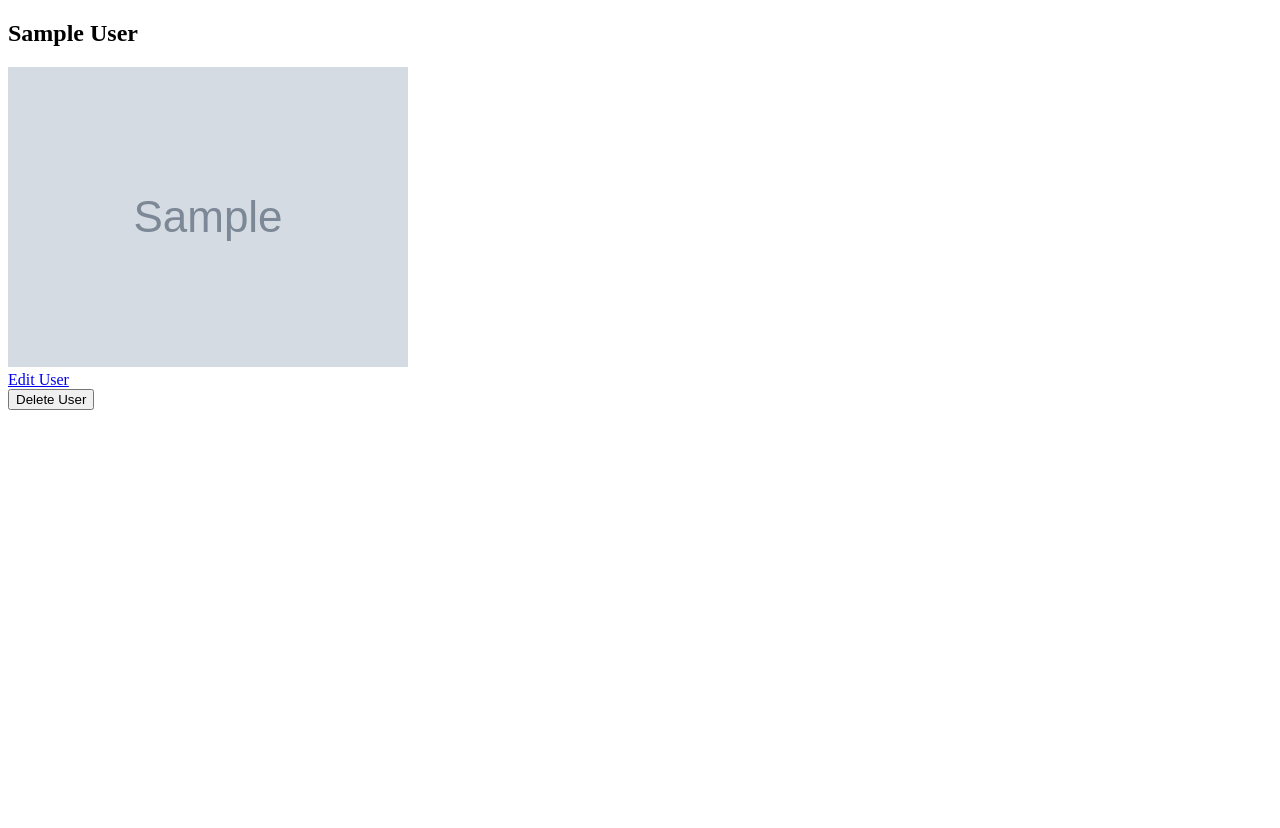
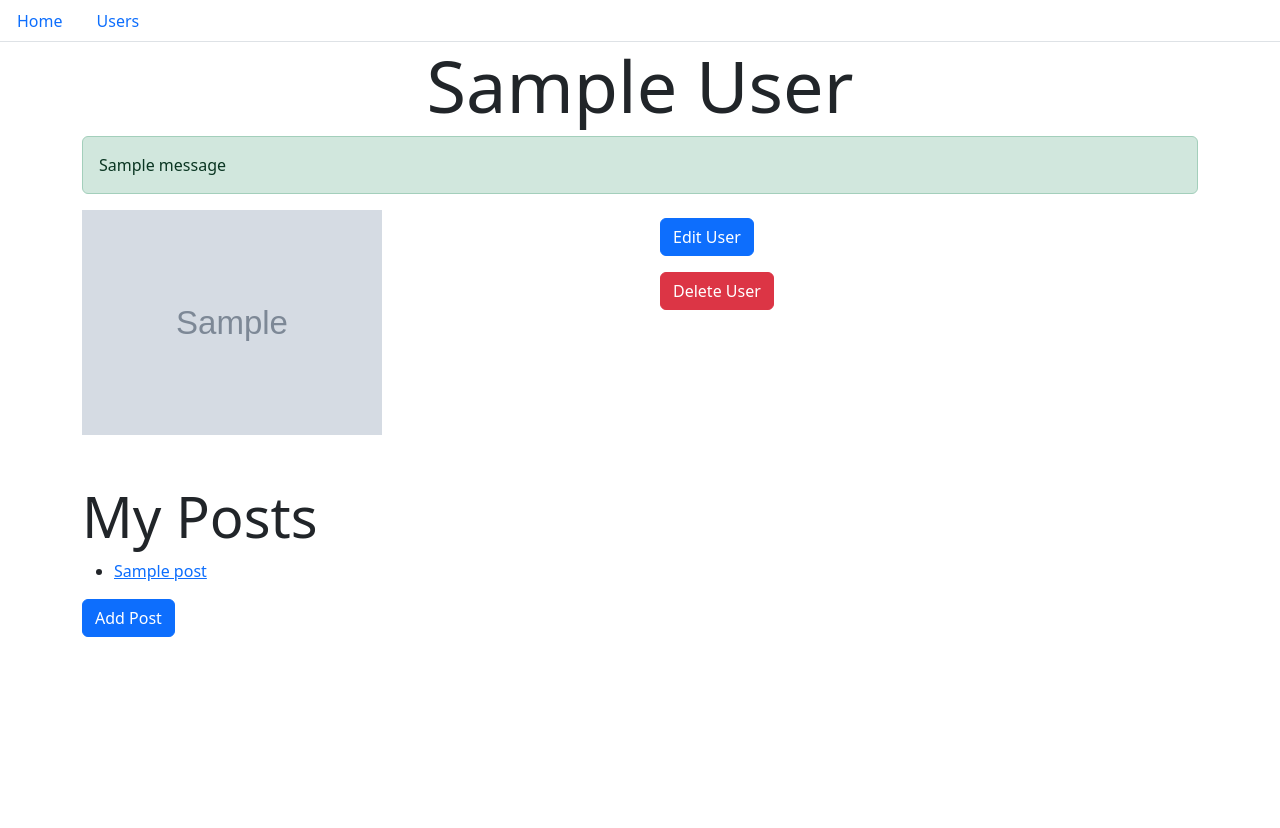
Before and after one commit to kelc14/blogly_app, a Flask app: page /users/1 in a window 1280 px wide. After the commit the page ends 637 px from the top, so only its background shows below. Run offline with Flask 2, Linux system fonts and the light colour scheme; tables that the repository leaves empty hold one stand-in row (values such as "Sample post"); grey boxes marked "Sample" are stand-in pictures; one stand-in notice (Sample message) is shown.

Commit message:
completed part 2 and further study

```diff
--- a/app.py
+++ b/app.py
@@ -1,7 +1,9 @@
 """Blogly application."""
 
-from flask import Flask, request, redirect, render_template
-from models import db, connect_db, User
+from flask import Flask, request, redirect, render_template, flash
+from models import db, connect_db, User, Post
+from sqlalchemy import desc
+
 
 app = Flask(__name__)
 app.config['SQLALCHEMY_DATABASE_URI'] = 'postgresql:///blogly'
@@ -19,14 +21,17 @@ debug = DebugToolbarExtension(app)
 @app.route('/')
 def show_home():
     """Redirect to list of users."""
-    return redirect("/users")
+    posts = Post.query.order_by(desc(Post.created_at)).limit(5).all()
+    return render_template('home.html', posts=posts)
 
 
 @app.route('/users')
 def display_users():
     """Display all users"""
     users = User.query.order_by(User.last_name).order_by(User.first_name).all()
-    return render_template('home.html', users=users)
+    return render_template('users.html', users=users)
+
+# adding new users
 
 @app.route('/users/new')
 def display_add_user():
@@ -45,13 +50,20 @@ def add_user():
     db.session.add(user)
     db.session.commit()
 
+    flash('New User Added!')
+
+
     return redirect(f"/users/{user.id}")
+
+
+# display user details, edit user details and delete user
 
 @app.route('/users/<int:user_id>')
 def display_user(user_id):
     """Display the profile page for the specified user."""
     user = User.query.get_or_404(user_id)
-    return render_template('user.html', user=user)
+    posts = Post.query.filter(Post.user_id == user_id).all()
+    return render_template('users_detail.html', user=user, posts=posts)
 
 @app.route('/users/<int:user_id>/edit')
 def display_edit_user(user_id):
@@ -76,3 +88,65 @@ def delete_user(user_id):
     user = User.query.get(user_id)
     user.delete_user()
     return redirect('/users')
+
+
+# add new posts
+
+@app.route('/users/<int:user_id>/posts/new')
+def display_new_post_form(user_id):
+    """Display a new post form for the user with the given user_id"""
+    user = User.query.get(user_id)
+    return render_template('user_post_new.html', user=user)
+
+@app.route('/users/<int:user_id>/posts/new', methods=['POST'])
+def add_new_user_post(user_id):
+    """"Add new user post and redirect to user page"""
+    title = request.form['title']
+    content = request.form['content']
+
+    post = Post(title=title, content=content, user_id=user_id)
+
+    db.session.add(post)
+    db.session.commit()
+
+    flash('New Post Added!')
+
+    return redirect(f"/users/{user_id}")
+
+@app.route('/posts/<int:post_id>')
+def display_post(post_id):
+    """Display the selected post."""
+    post = Post.query.get_or_404(post_id)
+    return render_template('post.html', post=post)
+
+@app.route('/posts/<int:post_id>/edit')
+def display_edit_post(post_id):
+    """Display the edit form for the selected post."""
+    post = Post.query.get_or_404(post_id)
+
+    return render_template('post_edit.html', post=post)
+
+@app.route('/posts/<int:post_id>/edit', methods=['POST'])
+def update_post(post_id):
+    """Update post information in db"""
+    post = Post.query.get_or_404(post_id)
+    post.title = request.form['title']
+    post.content = request.form['content']
+
+    db.session.add(post)
+    db.session.commit()
+    return redirect(f'/posts/{post_id}')
+
+@app.route('/posts/<int:post_id>/delete', methods=['POST'])
+def delete_post(post_id):
+    """Delete a post from the db"""
+    post = Post.query.get_or_404(post_id)
+    user = post.user_id
+    post.delete_post()
+    return redirect(f'/users/{user}')
+
+
+# if an error is found
+@app.errorhandler(404)
+def page_not_found(e):
+    return render_template('404.html'), 404
--- a/models.py
+++ b/models.py
@@ -1,6 +1,9 @@
 """Models for Blogly."""
 
 from flask_sqlalchemy import SQLAlchemy
+from sqlalchemy.orm import backref
+from datetime import datetime
+
 
 db = SQLAlchemy()
 
@@ -24,9 +27,12 @@ class User(db.Model):
     image_url = db.Column(db.Text,
                           default = 'https://www.nicepng.com/png/detail/73-730154_open-default-profile-picture-png.png')
 
+    # posts = db.relationship('Post', backref="user", lazy=True, cascade='all,delete')
+
     def delete_user(self):
         """Delete the user."""
-        User.query.filter_by(id=self.id).delete()
+        user = User.query.filter_by(id=self.id).first()
+        db.session.delete(user)
         db.session.commit()
         return
 
@@ -34,3 +40,41 @@ class User(db.Model):
     def full_name(self):
         """The full name property"""
         return f"{self.first_name} {self.last_name}"
+
+
+
+class Post(db.Model):
+    """Model for user posts"""
+
+    __tablename__ = 'posts'
+
+    id = db.Column(db.Integer,
+                   primary_key=True,
+                   autoincrement=True)
+    title = db.Column(db.String(50),
+                      nullable=False)
+    content = db.Column(db.Text,
+                        nullable=False)
+    created_at = db.Column(db.Text,
+                           default=f"{datetime.now()}")
+    user_id = db.Column(db.Integer,
+                        db.ForeignKey('users.id'), nullable=False)
+
+    user = db.relationship('User', backref=backref("posts", cascade="all,delete"))
+
+
+    def delete_post(self):
+        """Delete the post."""
+        post = Post.query.filter_by(id=self.id).first()
+        db.session.delete(post)
+        db.session.commit()
+        return
+
+    def display_date_time(self):
+        current_date = self.created_at
+        date_time = str(current_date).split('.')[0]
+        date_obj = datetime.strptime(date_time, '%Y-%m-%d %H:%M:%S')
+        months = ['January', 'February', 'March', 'April', 'May', 'June', 'July', 'August', 'September', 'October', 'November', 'December']
+        month = months[date_obj.month - 1]
+
+        return f"{month} {date_obj.day}, {date_obj.year} at {date_obj.hour}:{date_obj.minute}"
--- a/static/app.css
+++ /dev/null
@@ -1,31 +0,0 @@
-body {
-  width: 100vw;
-  height: 100vh;
-}
-
-.navbar {
-  list-style-type: none;
-  margin: 0;
-  padding: 0;
-  overflow: hidden;
-  background-color: #333;
-  position: fixed;
-  top: 0;
-  width: 100%;
-}
-
-.navli {
-  float: left;
-}
-
-.navlinks {
-  display: block;
-  color: white;
-  text-align: center;
-  padding: 14px 16px;
-  text-decoration: none;
-}
-
-li a:hover {
-  background-color: #111;
-}
--- a/templates/base.html
+++ b/templates/base.html
@@ -5,19 +5,23 @@
     <meta http-equiv="X-UA-Compatible" content="IE=edge" />
     <meta name="viewport" content="width=device-width, initial-scale=1.0" />
     <title>{% block title %} {% endblock %}</title>
+    <link
+      href="https://cdn.jsdelivr.net/npm/bootstrap@5.3.0-alpha3/dist/css/bootstrap.min.css"
+      rel="stylesheet"
+      integrity="sha384-KK94CHFLLe+nY2dmCWGMq91rCGa5gtU4mk92HdvYe+M/SXH301p5ILy+dN9+nJOZ"
+      crossorigin="anonymous"
+    />
     <link rel="stylesheet" href="/static/app.css" />
   </head>
   <body>
-    <!-- <nav>
-      <ul class="navbar">
-        <li class="navli"><a href="default.asp" class="navlinks">Home</a></li>
-        <li class="navli"><a href="news.asp" class="navlinks">News</a></li>
-        <li class="navli">
-          <a href="contact.asp" class="navlinks">Contact</a>
-        </li>
-        <li class="navli"><a href="about.asp" class="navlinks">About</a></li>
-      </ul>
-    </nav> -->
+    <ul class="nav nav-tabs">
+      <li class="nav-item">
+        <a class="nav-link" href="/">Home</a>
+      </li>
+      <li class="nav-item">
+        <a class="nav-link" href="/users">Users</a>
+      </li>
+    </ul>
 
     {% block content %} {% endblock %}
   </body>
--- a/templates/user.html
+++ /dev/null
@@ -1,11 +0,0 @@
-{% extends "base.html" %} {% block title %}{{user.first_name}}'s Page{% endblock
-%} {% block content %}
-<h2>{{user.full_name}}</h2>
-<img src="{{user.image_url}}" alt="user image" />
-<br />
-<a href="/users/{{user.id}}/edit">Edit User</a>
-<br />
-<form action="/users/{{user.id}}/delete" method="post">
-  <button>Delete User</button>
-</form>
-{% endblock %}
--- /dev/null
+++ b/templates/users_detail.html
@@ -0,0 +1,47 @@
+{% extends "base.html" %} {% block title %}{{user.first_name}}'s Page{% endblock
+%} {% block content %}
+<h2 class="display-2 text-center">{{user.full_name}}</h2>
+<div class="container">
+  {% with messages = get_flashed_messages() %} {% if messages %}
+  <div class="alert alert-success flashes" role="alert">
+    {% for message in messages %} {{ message }} {% endfor %}
+  </div>
+  {% endif %} {% endwith %}
+</div>
+
+<div class="container">
+  <div class="row align-items-start">
+    <div class="col">
+      <img src="{{user.image_url}}" alt="user image" style="max-width: 300px" />
+    </div>
+    <div class="col">
+      <a href="/users/{{user.id}}/edit" class="btn btn-primary m-2"
+        >Edit User</a
+      >
+      <form action="/users/{{user.id}}/delete" method="post">
+        <button class="btn btn-danger m-2">Delete User</button>
+      </form>
+    </div>
+  </div>
+
+  <!-- <img src="{{user.image_url}}" alt="user image" style="max-width: 300px" />
+  <br />
+  <a href="/users/{{user.id}}/edit" class="btn btn-primary m-2">Edit User</a>
+  <form action="/users/{{user.id}}/delete" method="post" style="float: left">
+    <button class="btn btn-danger m-2">Delete User</button>
+  </form> -->
+</div>
+
+<div class="container mt-5">
+  <h3 class="display-4">My Posts</h3>
+  <ul>
+    {% if posts %} {% for post in posts %}
+    <li><a href="/posts/{{post.id}}">{{post.title}}</a></li>
+    {% endfor %} {% else %}
+    <li>No Posts Yet!</li>
+    {% endif %}
+  </ul>
+  <a href="/users/{{user.id}}/posts/new" class="btn btn-primary">Add Post</a>
+</div>
+
+{% endblock %}
```
Also changed, not shown: seed.py (+10 -1 lines), templates/404.html (added, +10 -0 lines), templates/add_user.html (+28 -8 lines), templates/home.html (+20 -8 lines), templates/post.html (added, +20 -0 lines), templates/post_edit.html (added, +29 -0 lines), templates/user_edit.html (+37 -14 lines), templates/user_post_new.html (added, +23 -0 lines), templates/users.html (added, +28 -0 lines).
